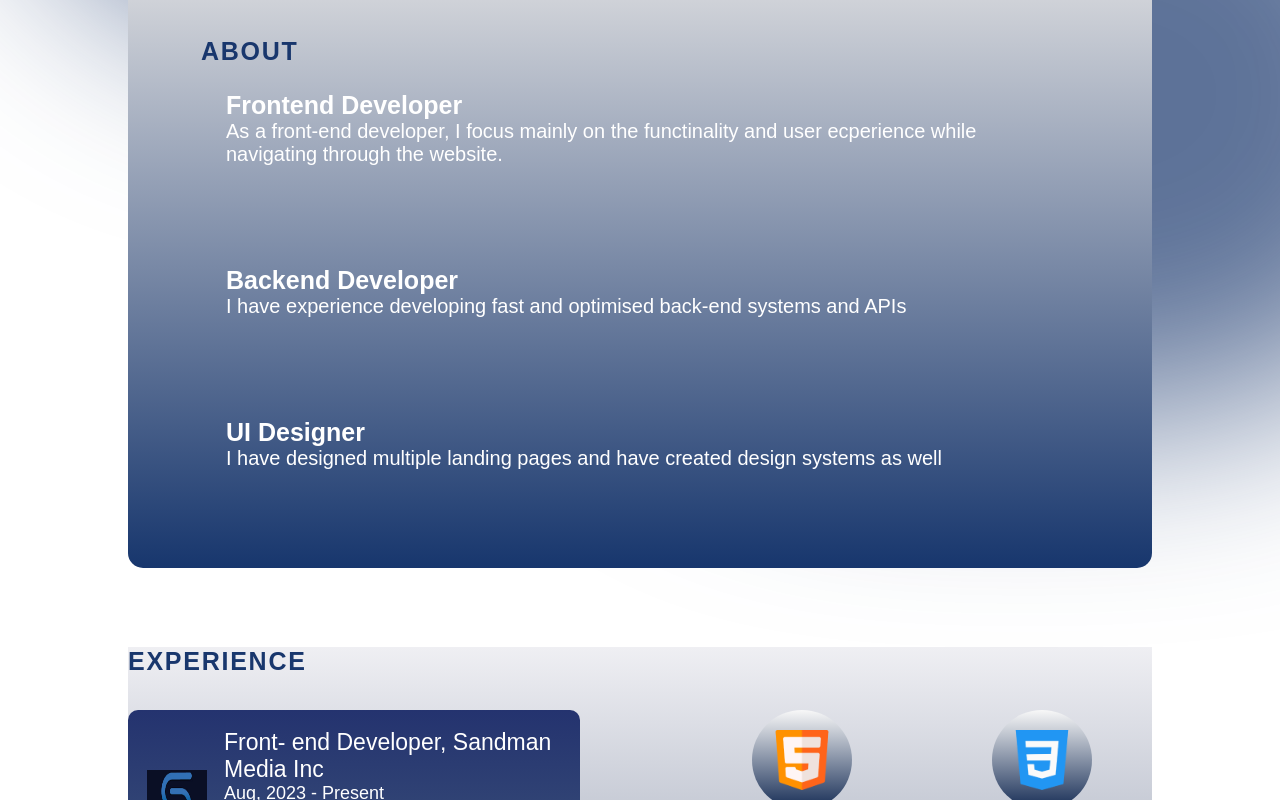
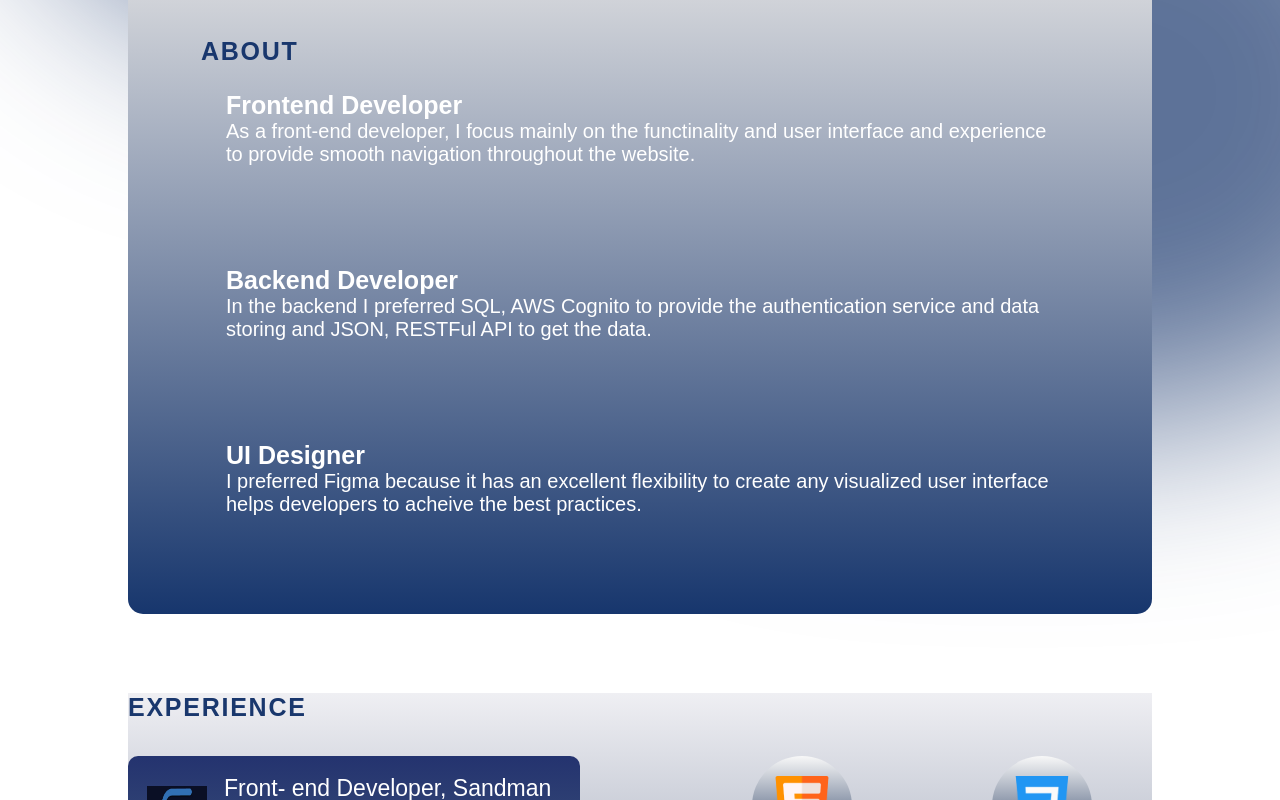
Before and after one commit to Hanu3536/MyPortfolio, a React (Vite) app: page / in a window 1280 px wide. Shown: the part 720-1520 px from the top of the page. Built offline with nearby package versions, Linux system fonts and the light colour scheme.

Commit message:
Final Changes

```diff
--- a/src/components/About/About.jsx
+++ b/src/components/About/About.jsx
@@ -13,7 +13,7 @@ export const About = () => {
             <div className={styles.aboutItemText}>
               <h3>Frontend Developer</h3>
               <p>
-                As a front-end developer, I focus mainly on the functinality and user ecperience while navigating through the website.
+                As a front-end developer, I focus mainly on the functinality and user interface and experience to provide smooth navigation throughout the website.
               </p>
             </div>
           </li>
@@ -22,8 +22,7 @@ export const About = () => {
             <div className={styles.aboutItemText}>
               <h3>Backend Developer</h3>
               <p>
-                I have experience developing fast and optimised back-end systems
-                and APIs
+              In the backend I preferred SQL, AWS Cognito to provide the authentication service and data storing and JSON, RESTFul API to get the data.
               </p>
             </div>
           </li>
@@ -32,8 +31,7 @@ export const About = () => {
             <div className={styles.aboutItemText}>
               <h3>UI Designer</h3>
               <p>
-                I have designed multiple landing pages and have created design
-                systems as well
+                I preferred Figma because it has an excellent flexibility to create any visualized user interface helps developers to acheive the best practices.
               </p>
             </div>
           </li>
--- a/src/components/Experience/Experience.jsx
+++ b/src/components/Experience/Experience.jsx
@@ -34,9 +34,9 @@ export const Experience = () => {
                   <h3>{`${historyItem.role}, ${historyItem.organisation}`}</h3>
                   <p>{`${historyItem.startDate} - ${historyItem.endDate}`}</p>
                   <ul>
-                    {historyItem.experiences.map((experience, id) => {
+                    {/*{historyItem.experiences.map((experience, id) => {
                       return <li key={id}>{experience}</li>;
-                    })}
+                    })}*/}
                   </ul>
                 </div>
               </li>
--- a/src/data/projects.json
+++ b/src/data/projects.json
@@ -5,7 +5,7 @@
       "description": "This is a project made to learn the latest languages by building an app.",
       "skills": ["React", "Express", "Node", "Sass"],
       "demo": "https://www.example.com",
-      "source": "https://www.github.com"
+      "source": "https://github.com/Hanu3536/TravGuide"
     },
     {
       "title": "Portfolio",
@@ -13,7 +13,7 @@
       "description": "This is a project made to learn the latest languages by building an app.",
       "skills": ["React", "Express", "Node"],
       "demo": "https://www.example.com",
-      "source": "https://www.github.com"
+      "source": "https://github.com/Hanu3536/MyPortfolio"
     },
     {
       "title": "SLP- Structured Learning Platform ",
@@ -21,6 +21,6 @@
       "description": "This is a project made to learn the latest languages by building an app.",
       "skills": ["React", "Express", "Node"],
       "demo": "https://www.example.com",
-      "source": "https://www.github.com"
+      "source": "https://github.com/Hanu3536/SLP-Structred-Learning-Platform-"
     }
   ]
```
